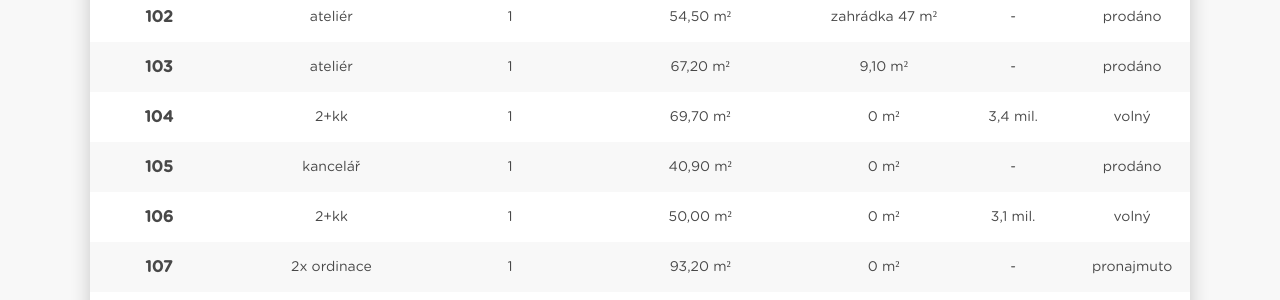
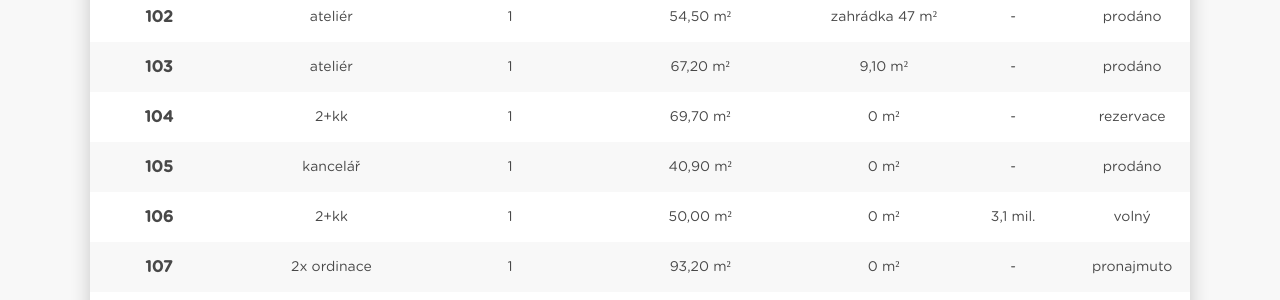
Before and after one commit to StyvekDrtic/bydleniSvojetice, a Jekyll site: the page built from ceny.html, in a window 1280 px wide and 900 px high, scrolled down 360 px. Shown: the part 150-450 px from the top of the window. Built offline with Jekyll 4.4.1, drawn with Linux system fonts in a browser that asks for light colours.

Commit message:
rezervacwe

```diff
--- a/_includes/tabulka.html
+++ b/_includes/tabulka.html
@@ -47,8 +47,8 @@
       <td>1</td>
       <td>69,70</td>
       <td>0</td>
-      <td>3,4</td>
-      <td>volný</td>
+      <td class="neMil">-</td>
+      <td>rezervace</td>
     </tr>
 
     <tr>
```
